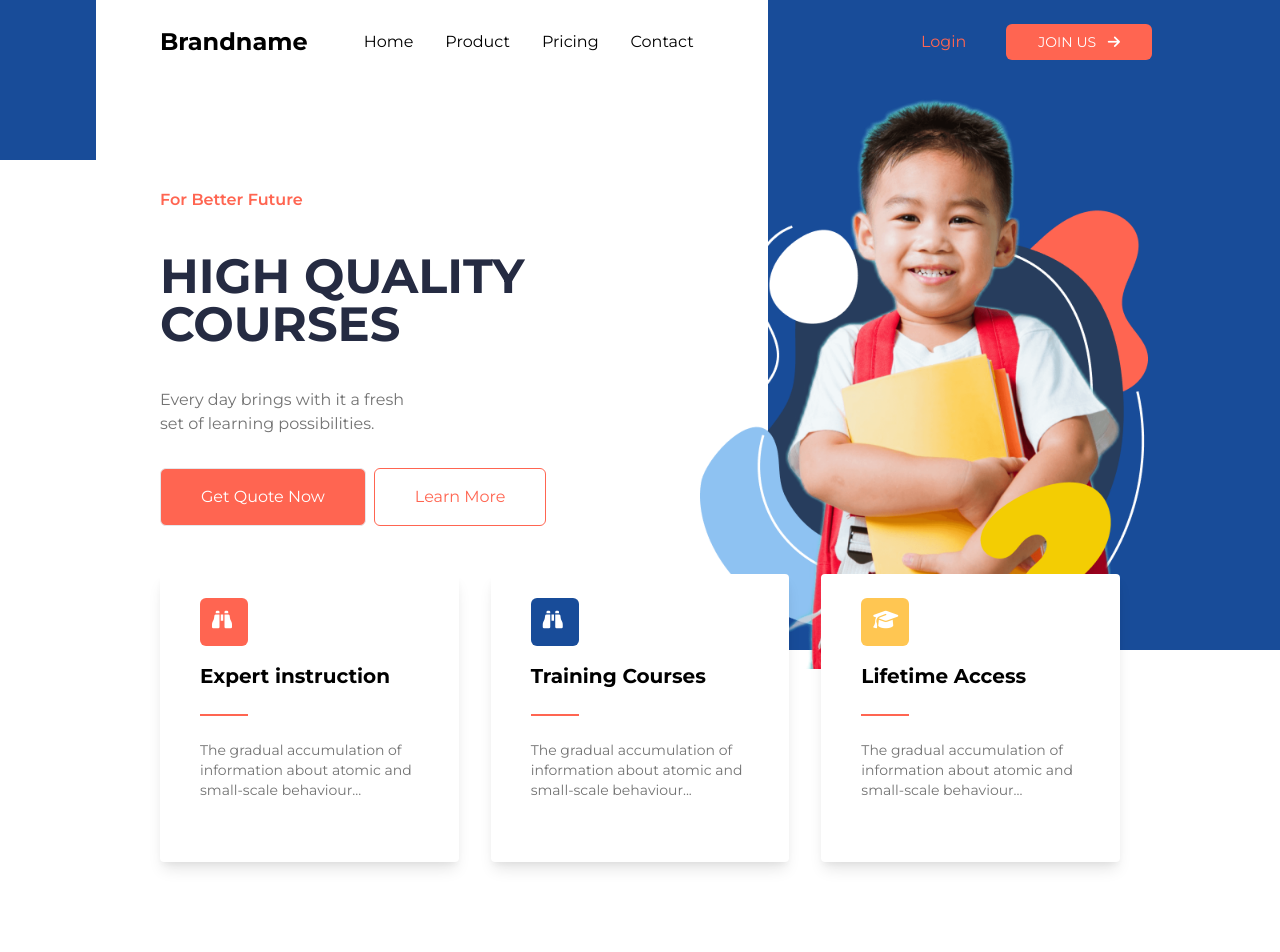
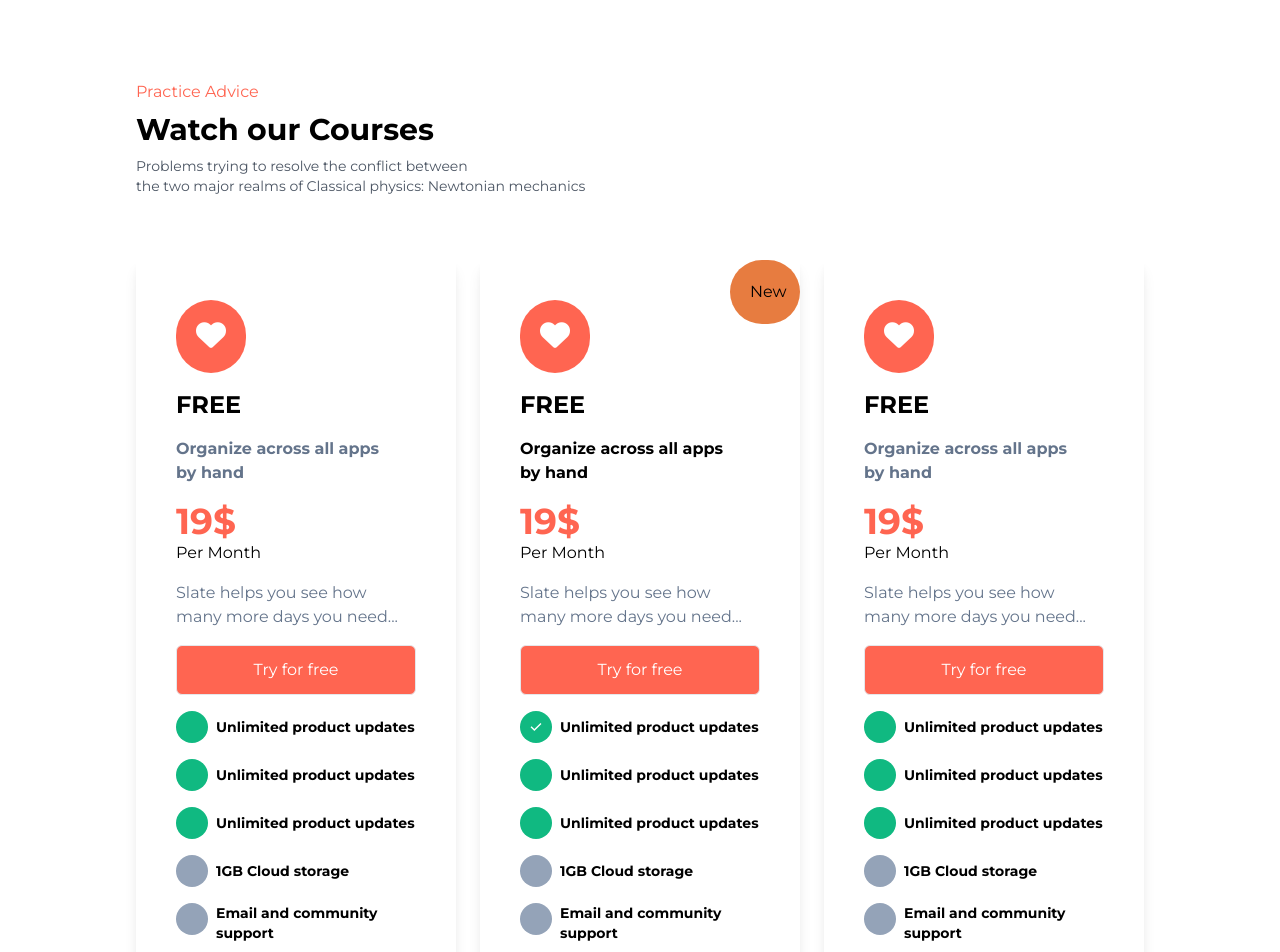
Before and after one commit to MaryMumladze/School-geniun, a website: page public/index.html in a window 1280 px wide. Shown: the top 952 px of the page. Drawn offline with nearby package versions, Linux system fonts and the light colour scheme.

Commit message:
does not work absolute in 237lines

```diff
--- a/public/index.html
+++ b/public/index.html
@@ -10,11 +10,11 @@
 </head>
 <body>
     <div>
-    <div class="relative">
+    <!-- <div class="relative">
         <div class="absolute -z-50 bg-blue bg-opacity-100 md:h-40 sm:h-24 h-4 md:w-24 sm:w-8 w-full"></div>
         <div class="absolute -z-50 bg-blue bg-opacity-100 md:w-2/5 height1 right-0"></div>
-    </div>
-    <div class="container mx-auto md:pt-6 pt-3">
+    </div> -->
+    <!-- <div class="container mx-auto md:pt-6 pt-3">
         <div class="lg:pl-40 md:pl-20 pl-2 xl:pr-32 pr-2">
         <div class="flex flex-row items-center sm:justify-between">
         <div class="flex flex-row gap-14 items-center">
@@ -102,8 +102,8 @@
         </div>
     </div>
 </div>
-</div>
- <div class="container mx-auto">
+</div> -->
+ <!-- <div class="container mx-auto">
     <div class="flex md:flex-row flex-col items-center justify-between mb-20 md:mt-32 mt-14 lg:mx-48 md:mx-20 mx-2">
     <div>
         <img class="lg:width5 md:width1 " src="./img/thumb-concept.png">
@@ -127,10 +127,10 @@
     <img class="md:w-24 w-20 md:h-16 h-8" src="./img/Vector (4).png">
     <img class="md:w-20 w-12 md:h-16 h-8" src="./img/Vector (5).png">
 </div>
-</div>
-<div class="absolute -z-50 bg-dark-blue bg-opacity-100 w-full height4">
+</div>  -->
+<div class="absolute -z-50 bg-dark-blue bg-opacity-100 w-full">
     <div class="container mx-auto">
-<div class="lg:px-20 md:mx-16 md:my-20 my-10">
+<div class="lg:px-24 md:mx-16 md:my-20 my-10">
         <div>
             <p class="text-red font-monst">Practice Advice</p>
             <h1 class="font-monst text-white md:text-4xl txt-2xl font-bold  sm:my-5 my-2">Our Popular Courses</h1>
@@ -156,8 +156,6 @@
                     you where you work. It's only a
                     keystroke away.</p>
                     <div>
-                        <!-- dont work icon -->
-                        <!-- <i class="fa-light fa-down-to-bracket"></i> -->
                 <p class="my-2 text-slate-500 text-xs font-bold">15 Sales</p>
                 </div>
                 <div class="flex sm:flex-row flex-col text-sm">
@@ -188,8 +186,6 @@
                     you where you work. It's only a
                     keystroke away.</p>
                     <div>
-                        <!-- dont work icon -->
-                        <!-- <i class="fa-light fa-down-to-bracket"></i> -->
                 <p class="my-2 text-slate-500 text-xs font-bold">15 Sales</p>
                 </div>
                 <div class="flex sm:flex-row flex-col text-sm">
@@ -220,8 +216,6 @@
                     you where you work. It's only a
                     keystroke away.</p>
                     <div>
-                        <!-- dont work icon -->
-                        <!-- <i class="fa-light fa-down-to-bracket"></i> -->
                 <p class="my-2 text-slate-500 text-xs font-bold">15 Sales</p>
                 </div>
                 <div class="flex sm:flex-row flex-col text-sm">
@@ -239,9 +233,10 @@
     </div>
     </div>
 
-    <div class="absolute -z-50 bg-white bg-opacity-100 margin-t w-full height4">
+    <!-- dont work absolute -->
+    <div class="absolute -z-50 bg-white bg-opacity-100 w-full">
         <div class="container mx-auto font-monst">
-            <div class="lg:px-20 md:mx-10 md:my-20 my-10">
+            <div class="lg:px-24 md:mx-10 md:my-20 my-10">
         <div class="mb-16">
             <p class="text-red font-monst">Practice Advice</p>
             <h1 class="font-monst text-black md:text-3xl txt-2xl font-bold my-2">Watch our Courses</h1>
@@ -251,47 +246,42 @@
         <div class="flex md:flex-row flex-col justify-between">
 
 
-            <div class="relative rounded bg-white lg:w-auto md:w-52  h-auto shadow-lg p-8">
-                <div class="rounded-full bg-red p-6 width-85">
-                    <i class="fa-solid fa-heart text-4xl text-white"></i>
+            <div class="relative rounded bg-white lg:w-auto md:w-52  h-auto shadow-lg p-10">
+                <div class="rounded-full bg-red p-5 width-70">
+                    <i class="fa-solid fa-heart text-3xl text-white"></i>
                 </div>
                 <div class="font-monst">
-                    <h1 class="text-2xl font-bold mt-6">FREE</h1>
-                    <p class="text-slate-500 mt-6 font-bold w-56">Organize across all apps by hand</p>
-                    <div class="my-6">
+                    <h1 class="text-2xl font-bold mt-4">FREE</h1>
+                    <p class="text-slate-500 mt-4 font-bold w-56">Organize across all apps by hand</p>
+                    <div class="my-4">
                         <h1 class="font-bold text-4xl text-red">19$</h1>
-                        <!-- light blue dont work -->
                         <p class="light-blue">Per Month</p>
                     </div>
-                    <p class="w-52 text-slate-500 font-medium">Slate helps you see how many more days you need...</p>
-                <button class=" lg:py-3 py-1 border rounded-md bg-red  text-white w-60 my-6">Try for free</button>
+                    <p class="w-60 text-slate-500">Slate helps you see how many more days you need...</p>
+                <button class=" lg:py-3 py-1 border rounded-md bg-red  text-white w-60 my-4">Try for free</button>
                 <div class="grid gap-4">
                 <div class="flex flex-row items-center ">
                     <div class="rounded-full bg-green-500 p-4">
-                        <!-- <svg href="./svg/check.svg"></svg> -->
                     </div>
-                    <p class="ml-2 font-bold">Unlimited product updates</p>
+                    <p class="ml-2 font-bold text-sm">Unlimited product updates</p>
             </div>
             <div class="flex flex-row items-center ">
                 <div class="rounded-full bg-green-500 p-4">
-                    <!-- <div>
-                        <svg src="./svg/check.svg"></svg>
-                    </div> -->
                 </div>
-                <p class="ml-2 font-bold">Unlimited product updates</p>
+                <p class="ml-2 font-bold text-sm">Unlimited product updates</p>
             </div>
 
         <div class="flex flex-row items-center ">
             <div class="rounded-full bg-green-500 p-4"></div>
-            <p class="ml-2 font-bold">Unlimited product updates</p>
+            <p class="ml-2 font-bold text-sm">Unlimited product updates</p>
     </div>
     <div class="flex flex-row items-center ">
         <div class="rounded-full bg-slate-400 p-4"></div>
-        <p class="ml-2 font-bold">1GB  Cloud storage</p>
+        <p class="ml-2 font-bold text-sm">1GB  Cloud storage</p>
 </div>
 <div class="flex flex-row items-start w-60">
     <div class="rounded-full bg-slate-400 p-4"></div>
-    <p class="ml-2 font-bold">Email and community support</p>
+    <p class="ml-2 font-bold text-sm">Email and community support</p>
 </div>
 </div>
 </div>
@@ -301,25 +291,24 @@
 
 
 
-<div class="relative rounded bg-white lg:w-auto md:w-52  h-auto shadow-lg p-8">
+<div class="relative rounded bg-white lg:w-auto md:w-52  h-auto shadow-lg p-10">
 
-    <div class="rounded-full bg-red p-6 width-85">
-        <i class="fa-solid fa-heart text-4xl text-white"></i>
+    <div class="rounded-full bg-red p-5 width-70">
+        <i class="fa-solid fa-heart text-3xl text-white"></i>
     </div>
-    <div class="absolute rounded-full bg-alert-color p-6 width-85 right-0 top-0">
+    <div class="absolute rounded-full bg-alert-color p-5 width-70 right-0 top-0">
         <div class="">New</div>
     </div>
 
     <div>
-        <h1 class="text-2xl font-bold mt-6">FREE</h1>
-        <p class="dark-gray mt-6 font-bold w-56">Organize across all apps by hand</p>
-        <div class="my-6">
+        <h1 class="text-2xl font-bold mt-4">FREE</h1>
+        <p class="dark-gray mt-4 font-bold w-56">Organize across all apps by hand</p>
+        <div class="my-4">
             <h1 class="font-bold text-4xl text-red">19$</h1>
-            <!-- light blue dont work -->
             <p class="disable-color">Per Month</p>
         </div>
-        <p class="w-52 text-slate-500 font-medium">Slate helps you see how many more days you need...</p>
-    <button class=" lg:py-3 py-1 border rounded-md bg-red  text-white w-60 my-6">Try for free</button>
+        <p class="w-60 text-slate-500">Slate helps you see how many more days you need...</p>
+    <button class=" lg:py-3 py-1 border rounded-md bg-red  text-white w-60 my-4">Try for free</button>
     <div class="grid gap-4">
     <div class="flex flex-row items-center ">
         <div class="rounded-full bg-green-500 p-2">
@@ -327,26 +316,25 @@
                 <path fill="white" d="m9.55 18l-5.7-5.7l1.425-1.425L9.55 15.15l9.175-9.175L20.15 7.4z" />
             </svg>
         </div>
-        <p class="ml-2 font-bold">Unlimited product updates</p>
+        <p class="ml-2 font-bold text-sm">Unlimited product updates</p>
 </div>
 <div class="flex flex-row items-center ">
     <div class="rounded-full bg-green-500 p-4">
-        <!-- <svg src="./svg/check.svg"></svg> -->
     </div>
-    <p class="ml-2 font-bold">Unlimited product updates</p>
+    <p class="ml-2 font-bold text-sm">Unlimited product updates</p>
 </div>
 
 <div class="flex flex-row items-center ">
 <div class="rounded-full bg-green-500 p-4"></div>
-<p class="ml-2 font-bold">Unlimited product updates</p>
+<p class="ml-2 font-bold text-sm">Unlimited product updates</p>
 </div>
 <div class="flex flex-row items-center ">
 <div class="rounded-full bg-slate-400 p-4"></div>
-<p class="ml-2 font-bold">1GB  Cloud storage</p>
+<p class="ml-2 font-bold text-sm">1GB  Cloud storage</p>
 </div>
 <div class="flex flex-row items-start w-60">
 <div class="rounded-full bg-slate-400 p-4"></div>
-<p class="ml-2 font-bold">Email and community support</p>
+<p class="ml-2 font-bold text-sm">Email and community support</p>
 </div>
 </div>
 </div>
@@ -357,47 +345,42 @@
 
 
 
-<div class="relative rounded bg-white lg:w-auto md:w-52  h-auto shadow-lg p-8">
-    <div class="rounded-full bg-red md:p-6 width-85">
-        <i class="fa-solid fa-heart text-4xl text-white"></i>
+<div class="relative rounded bg-white lg:w-auto md:w-52  h-auto shadow-lg p-10">
+    <div class="rounded-full bg-red p-5 width-70">
+        <i class="fa-solid fa-heart text-3xl text-white"></i>
     </div>
     <div class="w-auto">
-        <h1 class="text-2xl font-bold mt-6">FREE</h1>
-        <p class="text-slate-500 mt-6 font-bold w-56">Organize across all apps by hand</p>
-        <div class="my-6">
+        <h1 class="text-2xl font-bold mt-4">FREE</h1>
+        <p class="text-slate-500 mt-4 font-bold w-56">Organize across all apps by hand</p>
+        <div class="my-4">
             <h1 class="font-bold text-4xl text-red">19$</h1>
-            <!-- light blue dont work -->
             <p class="light-blue">Per Month</p>
         </div>
-        <p class="w-52 text-slate-500 font-medium">Slate helps you see how many more days you need...</p>
-    <button class=" lg:py-3 py-1 border rounded-md bg-red  text-white w-60  my-6">Try for free</button>
+        <p class="w-60 text-slate-500">Slate helps you see how many more days you need...</p>
+    <button class=" lg:py-3 py-1 border rounded-md bg-red  text-white w-60  my-4">Try for free</button>
     <div class="grid gap-4">
     <div class="flex flex-row items-center ">
         <div class="rounded-full bg-green-500 p-4">
-            <!-- <svg href="./svg/check.svg"></svg> -->
         </div>
-        <p class="ml-2 font-bold">Unlimited product updates</p>
+        <p class="ml-2 font-bold text-sm">Unlimited product updates</p>
 </div>
 <div class="flex flex-row items-center ">
     <div class="rounded-full bg-green-500 p-4">
-        <!-- <div>
-            <svg src="./svg/check.svg"></svg>
-        </div> -->
     </div>
-    <p class="ml-2 font-bold">Unlimited product updates</p>
+    <p class="ml-2 font-bold text-sm">Unlimited product updates</p>
 </div>
 
 <div class="flex flex-row items-center ">
 <div class="rounded-full bg-green-500 p-4"></div>
-<p class="ml-2 font-bold">Unlimited product updates</p>
+<p class="ml-2 font-bold text-sm">Unlimited product updates</p>
 </div>
 <div class="flex flex-row items-center ">
 <div class="rounded-full bg-slate-400 p-4"></div>
-<p class="ml-2 font-bold">1GB  Cloud storage</p>
+<p class="ml-2 font-bold text-sm">1GB  Cloud storage</p>
 </div>
 <div class="flex flex-row items-start w-60">
 <div class="rounded-full bg-slate-400 p-4"></div>
-<p class="ml-2 font-bold">Email and community support</p>
+<p class="ml-2 font-bold text-sm">Email and community support</p>
 </div>
 </div>
 </div>
--- a/src/styles.css
+++ b/src/styles.css
@@ -38,7 +38,7 @@
     .width10{
         width: 100px;
     }
-    .width-85{
-        width: 85px;
+    .width-70{
+        width: 70px;
     }
 }
--- a/tailwind.config.js
+++ b/tailwind.config.js
@@ -14,7 +14,7 @@ module.exports = {
         'second-text': "#737373",
         'alert-color': "#E77C40",
         'disable-color': "#8EC2F2",
-        'dark-gray': "#737373",
+        'dark-gray': "#A39F9F",
 
       }
     },
```
Also changed, not shown: public/styles.css.
